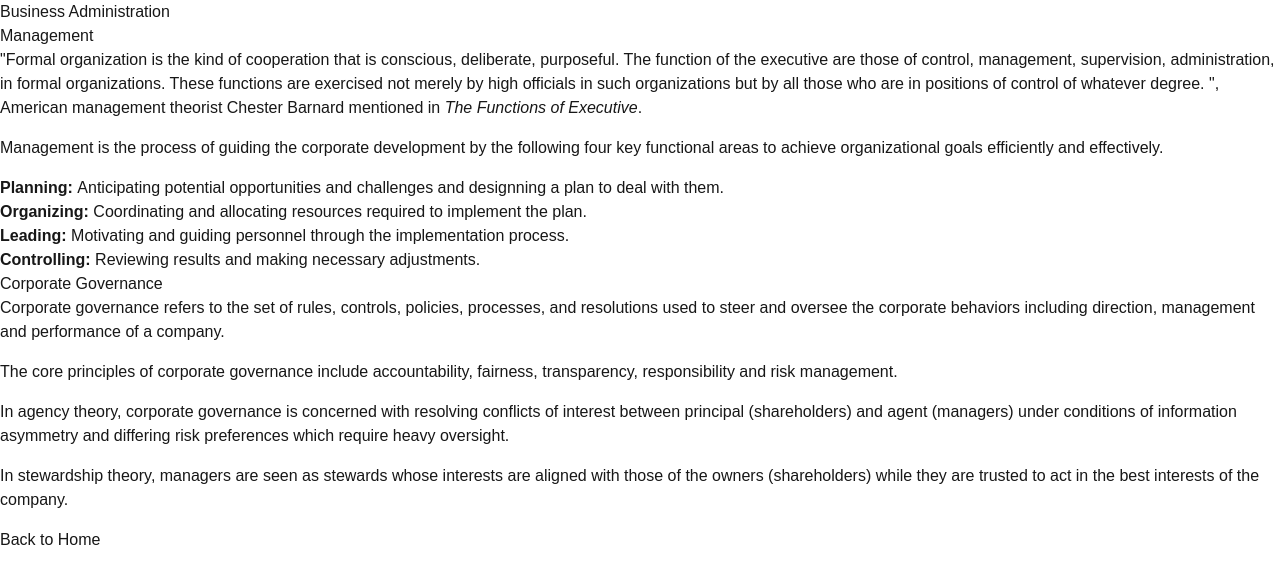
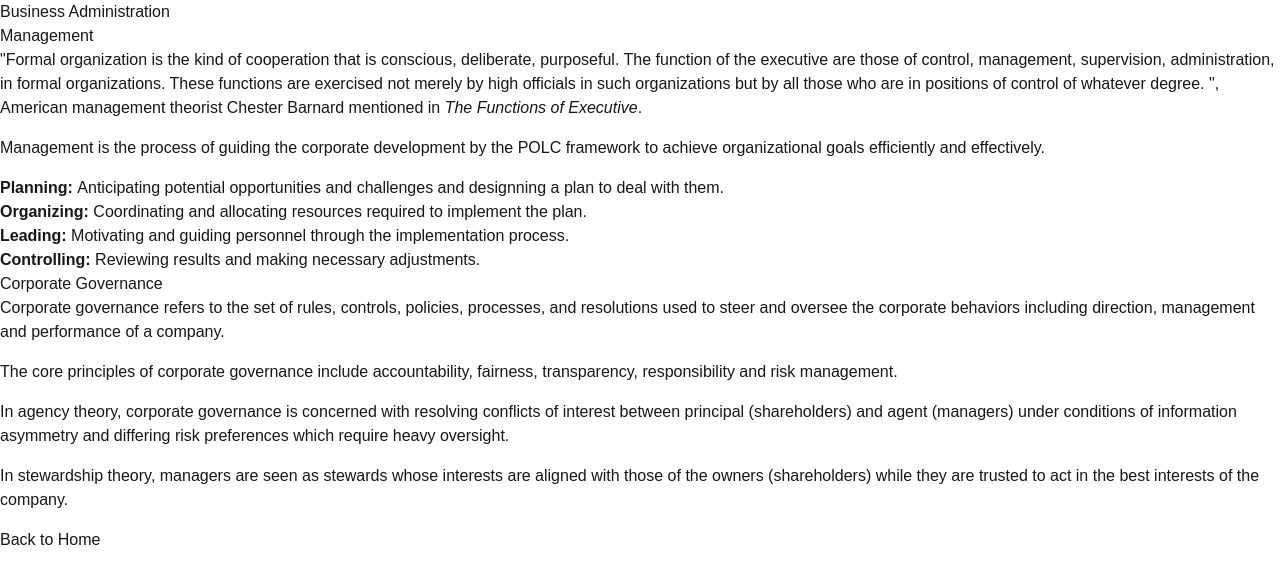
Before and after one commit to rexccm/rex-chan-notes, a Next.js app: page /business-administration in a window 1280 px wide. Shown: the top 584 px of the page. Built offline with nearby package versions, Linux system fonts and the light colour scheme.

Commit message:
Finetune management wording

```diff
--- a/app/business-administration/page.tsx
+++ b/app/business-administration/page.tsx
@@ -7,7 +7,7 @@ export default function BusinessAdministration() {
             <section className="management">
                 <h3>Management</h3>
                 <p>"Formal organization is the kind of cooperation that is conscious, deliberate, purposeful. The function of the executive are those of control, management, supervision, administration, in formal organizations. These functions are exercised not merely by high officials in such organizations but by all those who are in positions of control of whatever degree. ", American management theorist Chester Barnard mentioned in <em>The Functions of Executive</em>. </p>
-                <p>Management is the process of guiding the corporate development by the following four key functional areas to achieve organizational goals efficiently and effectively.</p>
+                <p>Management is the process of guiding the corporate development by the POLC framework to achieve organizational goals efficiently and effectively.</p>
                 <ul>
                     <li><strong>Planning: </strong>Anticipating potential opportunities and challenges and designning a plan to deal with them.</li>
                     <li><strong>Organizing: </strong>Coordinating and allocating resources required to implement the plan.</li>
```
